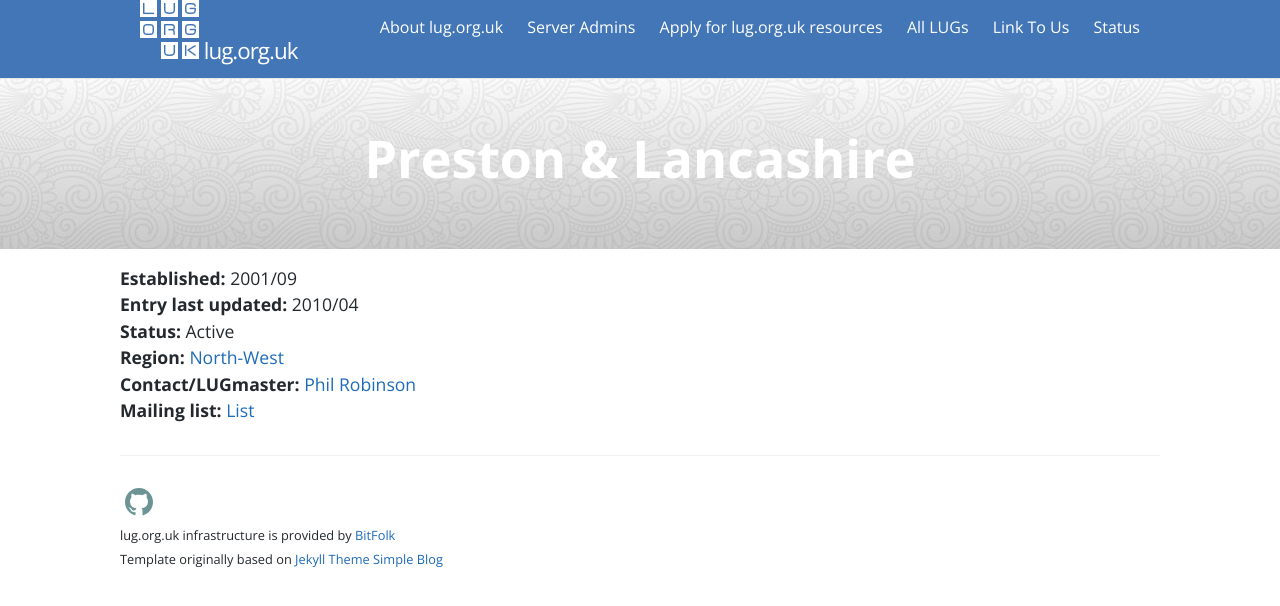
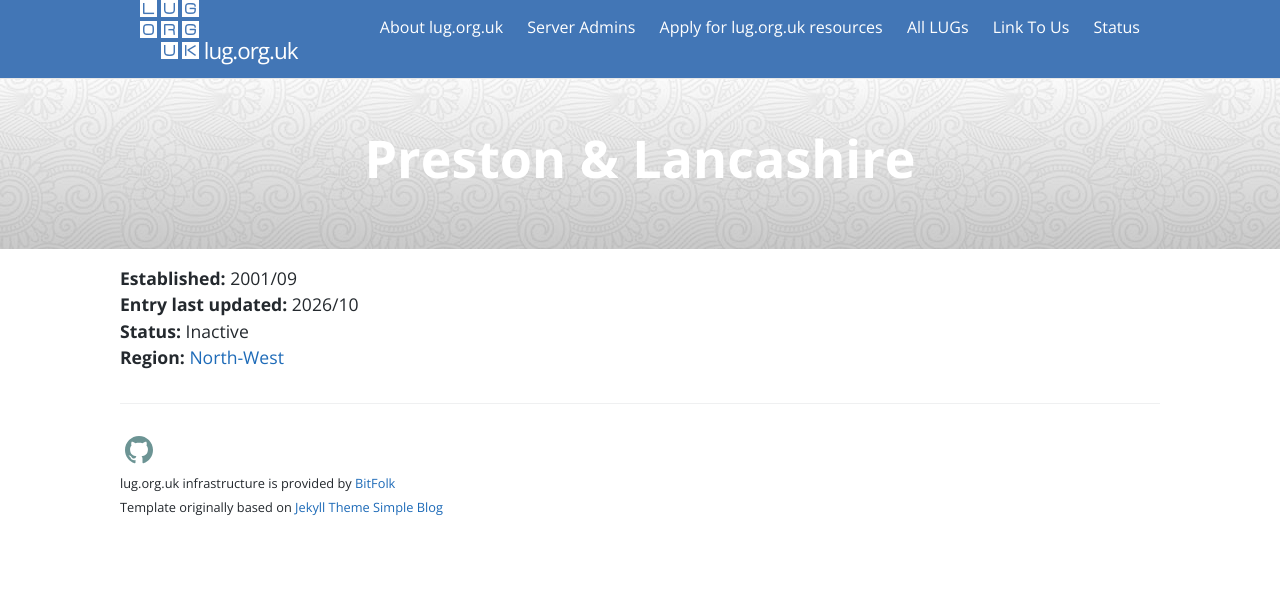
Before and after one commit to lugorguk/lug.org.uk-website, a Jekyll site: the page built from _posts/0000-01-01-Preston & Lancashire.md, in a window 1280 px wide. Shown: the top 606 px of the page. Built offline with Jekyll 4.4.1, drawn with Linux system fonts in a browser that asks for light colours.

Commit message:
Set Preston & Lancashire LUG as Inactive
Preston has been inactive since 2017, so updated the record to show this..

```diff
--- a/_posts/0000-01-01-Preston & Lancashire.md
+++ b/_posts/0000-01-01-Preston & Lancashire.md
@@ -3,15 +3,12 @@ layout: lug
 title: Preston & Lancashire
 website: ''
 established_date: 2001/09
-status: Active
-last_update: 04/2010
+status: Inactive
+last_update: 2026/10
 categories: North-West
 url: https://lug.org.uk/node/91
-contact_address: mailto:phil@linux-games.co.uk
-contact: Phil Robinson
-mailing_list: https://mailman.lug.org.uk/mailman/listinfo/preston/
+contact_address:
+contact:
+mailing_list:
 permalink: lugs/North-West/Preston & Lancashire/
-location:
-  latitude: 53.76
-  longitude: -2.70
 ---
```
